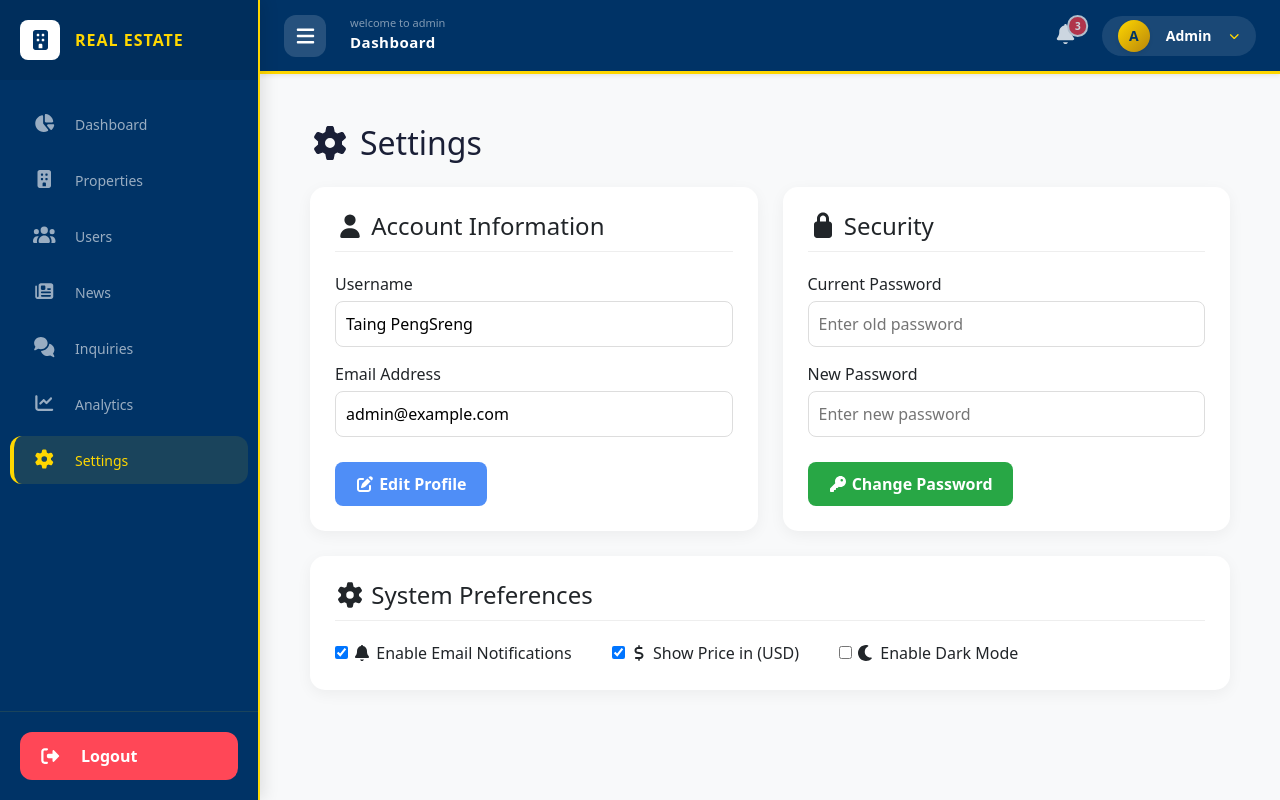
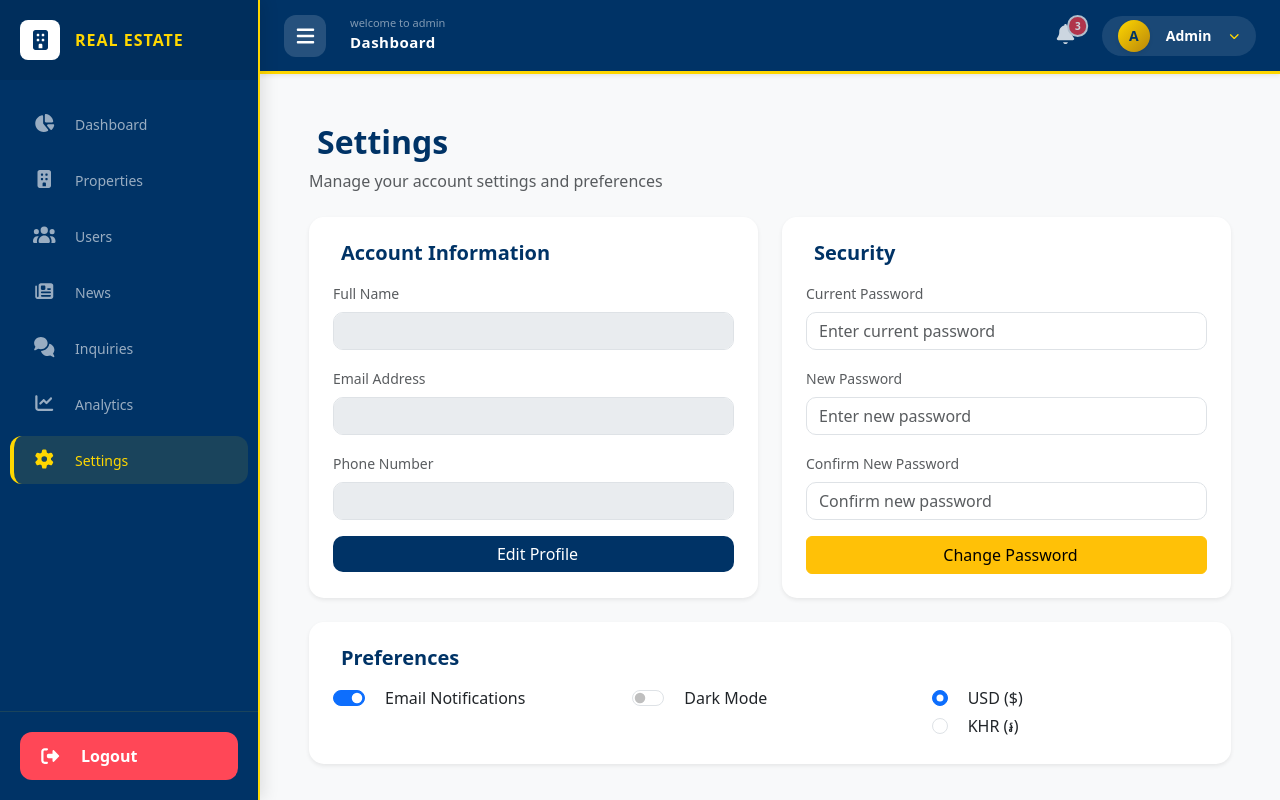
Before and after one commit to MengHor77/frontend-realestate, a React (Create React App) app: page /admin/settings in a window 1280 px wide. Built offline with nearby package versions, Linux system fonts and the light colour scheme; no server answers.

Commit message:
fix setting

```diff
--- a/src/pages/admin/settings/Settings.js
+++ b/src/pages/admin/settings/Settings.js
@@ -1,124 +1,277 @@
-import React, { useState } from 'react';
-import { FontAwesomeIcon } from '@fortawesome/react-fontawesome';
-import {
-    faUser,
-    faEnvelope,
-    faLock,
-    faKey,
-    faEdit,
-    faSave,
-    faGear,
-    faBell,
-    faDollarSign,
-    faMoon
-} from '@fortawesome/free-solid-svg-icons';
+// D:\realestate\frontend\src\pages\admin\settings\Settings.js
+import React, { useState, useEffect } from 'react';
+import api from '../../../services/api';
 
 const Settings = () => {
+  const [loading, setLoading] = useState(false);
   const [profile, setProfile] = useState({
-        name: 'Taing PengSreng',
-        email: 'admin@example.com',
-        phone: '012 345 678'
+    name: '',
+    email: '',
+    phone: ''
   });
+  const [passwords, setPasswords] = useState({
+    current: '',
+    new: '',
+    confirm: ''
+  });
+  const [editMode, setEditMode] = useState(false);
+  const [notifications, setNotifications] = useState(true);
+  const [darkMode, setDarkMode] = useState(false);
+  const [message, setMessage] = useState({ text: '', type: '' });
+
+  useEffect(() => {
+    fetchUserProfile();
+  }, []);
+
+  const fetchUserProfile = async () => {
+    try {
+      const response = await api.get('/auth/me');
+      if (response.data.user) {
+        setProfile({
+          name: response.data.user.name,
+          email: response.data.user.email,
+          phone: response.data.user.phone || ''
+        });
+      }
+    } catch (error) {
+      console.error('Error fetching profile:', error);
+    }
+  };
+
+  const handleUpdateProfile = async () => {
+    try {
+      setLoading(true);
+      await api.put(`/users/${localStorage.getItem('userId')}`, profile);
+      setMessage({ text: 'Profile updated successfully!', type: 'success' });
+      setEditMode(false);
+      setTimeout(() => setMessage({ text: '', type: '' }), 3000);
+    } catch (error) {
+      setMessage({ text: 'Failed to update profile', type: 'error' });
+    } finally {
+      setLoading(false);
+    }
+  };
+
+  const handleChangePassword = async () => {
+    if (passwords.new !== passwords.confirm) {
+      setMessage({ text: 'New passwords do not match!', type: 'error' });
+      return;
+    }
+    if (passwords.new.length < 6) {
+      setMessage({ text: 'Password must be at least 6 characters', type: 'error' });
+      return;
+    }
+
+    try {
+      setLoading(true);
+      await api.put('/auth/change-password', {
+        currentPassword: passwords.current,
+        newPassword: passwords.new
+      });
+      setMessage({ text: 'Password changed successfully!', type: 'success' });
+      setPasswords({ current: '', new: '', confirm: '' });
+      setTimeout(() => setMessage({ text: '', type: '' }), 3000);
+    } catch (error) {
+      setMessage({ text: error.response?.data?.message || 'Failed to change password', type: 'error' });
+    } finally {
+      setLoading(false);
+    }
+  };
 
   return (
-        <div style={{ padding: '25px' }}>
-            <h2 style={{ color: '#1a1f36', marginBottom: '25px', display: 'flex', alignItems: 'center', gap: '10px' }}>
-                <FontAwesomeIcon icon={faGear} /> Settings
+    <div className="container-fluid px-4 py-4">
+      {/* Header */}
+      <div className="mb-4">
+        <h2 className="fw-bold" style={{ color: '#003366' }}>
+          <i className="bi bi-gear-fill me-2"></i> Settings
         </h2>
+        <p className="text-muted">Manage your account settings and preferences</p>
+      </div>
 
-            <div style={{ display: 'grid', gridTemplateColumns: '1fr 1fr', gap: '25px' }}>
+      {/* Message Alert */}
+      {message.text && (
+        <div className={`alert alert-${message.type === 'success' ? 'success' : 'danger'} alert-dismissible fade show mb-3`} role="alert">
+          {message.text}
+          <button type="button" className="btn-close" onClick={() => setMessage({ text: '', type: '' })}></button>
+        </div>
+      )}
 
+      <div className="row g-4">
         {/* Account Information */}
-                <div style={cardStyle}>
-                    <h4 style={{ marginBottom: '20px', borderBottom: '1px solid #eee', paddingBottom: '10px' }}>
-                        <FontAwesomeIcon icon={faUser} /> Account Information
-                    </h4>
-                    <div style={inputGroupStyle}>
-                        <label>Username</label>
-                        <input type="text" value={profile.name} style={inputStyle} readOnly />
+        <div className="col-md-6">
+          <div className="card border-0 shadow-sm h-100" style={{ borderRadius: '15px' }}>
+            <div className="card-body p-4">
+              <h5 className="fw-bold mb-3" style={{ color: '#003366' }}>
+                <i className="bi bi-person-circle me-2"></i> Account Information
+              </h5>
+
+              <div className="mb-3">
+                <label className="form-label text-muted small">Full Name</label>
+                <input
+                  type="text"
+                  className="form-control"
+                  value={profile.name}
+                  onChange={(e) => setProfile({ ...profile, name: e.target.value })}
+                  disabled={!editMode}
+                  style={{ borderRadius: '10px' }}
+                />
               </div>
-                    <div style={inputGroupStyle}>
-                        <label>Email Address</label>
-                        <input type="email" value={profile.email} style={inputStyle} readOnly />
+
+              <div className="mb-3">
+                <label className="form-label text-muted small">Email Address</label>
+                <input
+                  type="email"
+                  className="form-control"
+                  value={profile.email}
+                  onChange={(e) => setProfile({ ...profile, email: e.target.value })}
+                  disabled={!editMode}
+                  style={{ borderRadius: '10px' }}
+                />
               </div>
-                    <button style={btnStyle}>
-                        <FontAwesomeIcon icon={faEdit} /> Edit Profile
+
+              <div className="mb-3">
+                <label className="form-label text-muted small">Phone Number</label>
+                <input
+                  type="text"
+                  className="form-control"
+                  value={profile.phone}
+                  onChange={(e) => setProfile({ ...profile, phone: e.target.value })}
+                  disabled={!editMode}
+                  style={{ borderRadius: '10px' }}
+                />
+              </div>
+
+              {!editMode ? (
+                <button className="btn btn-primary w-100" onClick={() => setEditMode(true)} style={{ borderRadius: '10px' }}>
+                  <i className="bi bi-pencil me-2"></i> Edit Profile
                 </button>
+              ) : (
+                <div className="d-flex gap-2">
+                  <button className="btn btn-success flex-grow-1" onClick={handleUpdateProfile} disabled={loading}>
+                    {loading ? <span className="spinner-border spinner-border-sm me-2"></span> : <i className="bi bi-check-lg me-2"></i>}
+                    Save Changes
+                  </button>
+                  <button className="btn btn-secondary" onClick={() => setEditMode(false)}>
+                    Cancel
+                  </button>
+                </div>
+              )}
+            </div>
+          </div>
         </div>
 
         {/* Security */}
-                <div style={cardStyle}>
-                    <h4 style={{ marginBottom: '20px', borderBottom: '1px solid #eee', paddingBottom: '10px' }}>
-                        <FontAwesomeIcon icon={faLock} /> Security
-                    </h4>
-                    <div style={inputGroupStyle}>
-                        <label>Current Password</label>
-                        <input type="password" placeholder="Enter old password" style={inputStyle} />
+        <div className="col-md-6">
+          <div className="card border-0 shadow-sm h-100" style={{ borderRadius: '15px' }}>
+            <div className="card-body p-4">
+              <h5 className="fw-bold mb-3" style={{ color: '#003366' }}>
+                <i className="bi bi-shield-lock me-2"></i> Security
+              </h5>
+
+              <div className="mb-3">
+                <label className="form-label text-muted small">Current Password</label>
+                <input
+                  type="password"
+                  className="form-control"
+                  placeholder="Enter current password"
+                  value={passwords.current}
+                  onChange={(e) => setPasswords({ ...passwords, current: e.target.value })}
+                  style={{ borderRadius: '10px' }}
+                />
               </div>
-                    <div style={inputGroupStyle}>
-                        <label>New Password</label>
-                        <input type="password" placeholder="Enter new password" style={inputStyle} />
+
+              <div className="mb-3">
+                <label className="form-label text-muted small">New Password</label>
+                <input
+                  type="password"
+                  className="form-control"
+                  placeholder="Enter new password"
+                  value={passwords.new}
+                  onChange={(e) => setPasswords({ ...passwords, new: e.target.value })}
+                  style={{ borderRadius: '10px' }}
+                />
               </div>
-                    <button style={{ ...btnStyle, background: '#28a745' }}>
-                        <FontAwesomeIcon icon={faKey} /> Change Password
+
+              <div className="mb-3">
+                <label className="form-label text-muted small">Confirm New Password</label>
+                <input
+                  type="password"
+                  className="form-control"
+                  placeholder="Confirm new password"
+                  value={passwords.confirm}
+                  onChange={(e) => setPasswords({ ...passwords, confirm: e.target.value })}
+                  style={{ borderRadius: '10px' }}
+                />
+              </div>
+
+              <button className="btn btn-warning w-100" onClick={handleChangePassword} disabled={loading}>
+                {loading ? <span className="spinner-border spinner-border-sm me-2"></span> : <i className="bi bi-key me-2"></i>}
+                Change Password
               </button>
             </div>
+          </div>
+        </div>
 
-                {/* System Settings */}
-                <div style={{ ...cardStyle, gridColumn: 'span 2' }}>
-                    <h4 style={{ marginBottom: '20px', borderBottom: '1px solid #eee', paddingBottom: '10px' }}>
-                        <FontAwesomeIcon icon={faGear} /> System Preferences
-                    </h4>
-                    <div style={{ display: 'flex', gap: '40px', flexWrap: 'wrap' }}>
-                        <label style={{ cursor: 'pointer' }}>
-                            <input type="checkbox" checked readOnly /> <FontAwesomeIcon icon={faBell} /> Enable Email Notifications
-                        </label>
-                        <label style={{ cursor: 'pointer' }}>
-                            <input type="checkbox" checked readOnly /> <FontAwesomeIcon icon={faDollarSign} /> Show Price in (USD)
-                        </label>
-                        <label style={{ cursor: 'pointer' }}>
-                            <input type="checkbox" /> <FontAwesomeIcon icon={faMoon} /> Enable Dark Mode
+        {/* Preferences */}
+        <div className="col-12">
+          <div className="card border-0 shadow-sm" style={{ borderRadius: '15px' }}>
+            <div className="card-body p-4">
+              <h5 className="fw-bold mb-3" style={{ color: '#003366' }}>
+                <i className="bi bi-sliders2 me-2"></i> Preferences
+              </h5>
+
+              <div className="row">
+                <div className="col-md-4">
+                  <div className="form-check form-switch">
+                    <input
+                      className="form-check-input"
+                      type="checkbox"
+                      id="notifications"
+                      checked={notifications}
+                      onChange={(e) => setNotifications(e.target.checked)}
+                    />
+                    <label className="form-check-label ms-2" htmlFor="notifications">
+                      <i className="bi bi-bell me-1"></i> Email Notifications
                     </label>
                   </div>
                 </div>
 
+                <div className="col-md-4">
+                  <div className="form-check form-switch">
+                    <input
+                      className="form-check-input"
+                      type="checkbox"
+                      id="darkMode"
+                      checked={darkMode}
+                      onChange={(e) => setDarkMode(e.target.checked)}
+                    />
+                    <label className="form-check-label ms-2" htmlFor="darkMode">
+                      <i className="bi bi-moon me-1"></i> Dark Mode
+                    </label>
+                  </div>
+                </div>
+
+                <div className="col-md-4">
+                  <div className="form-check">
+                    <input className="form-check-input" type="radio" name="currency" id="usd" defaultChecked />
+                    <label className="form-check-label ms-2" htmlFor="usd">
+                      <i className="bi bi-currency-dollar me-1"></i> USD ($)
+                    </label>
+                  </div>
+                  <div className="form-check mt-1">
+                    <input className="form-check-input" type="radio" name="currency" id="khr" />
+                    <label className="form-check-label ms-2" htmlFor="khr">
+                      <i className="bi bi-currency-exchange me-1"></i> KHR (៛)
+                    </label>
+                  </div>
+                </div>
+              </div>
+            </div>
+          </div>
+        </div>
       </div>
     </div>
   );
 };
 
-// --- Styles ---
-const cardStyle = {
-    background: '#fff',
-    padding: '25px',
-    borderRadius: '15px',
-    boxShadow: '0 4px 15px rgba(0,0,0,0.05)'
-};
-
-const inputGroupStyle = {
-    marginBottom: '15px'
-};
-
-const inputStyle = {
-    width: '100%',
-    padding: '10px',
-    marginTop: '5px',
-    borderRadius: '8px',
-    border: '1px solid #ddd',
-    outline: 'none',
-    transition: '0.3s'
-};
-
-const btnStyle = {
-    marginTop: '10px',
-    padding: '10px 20px',
-    background: '#4f8ef7',
-    color: '#fff',
-    border: 'none',
-    borderRadius: '8px',
-    cursor: 'pointer',
-    fontWeight: 'bold',
-    transition: '0.3s'
-};
-
 export default Settings;
```
Lines whose indentation alone changed are shown as unchanged.
